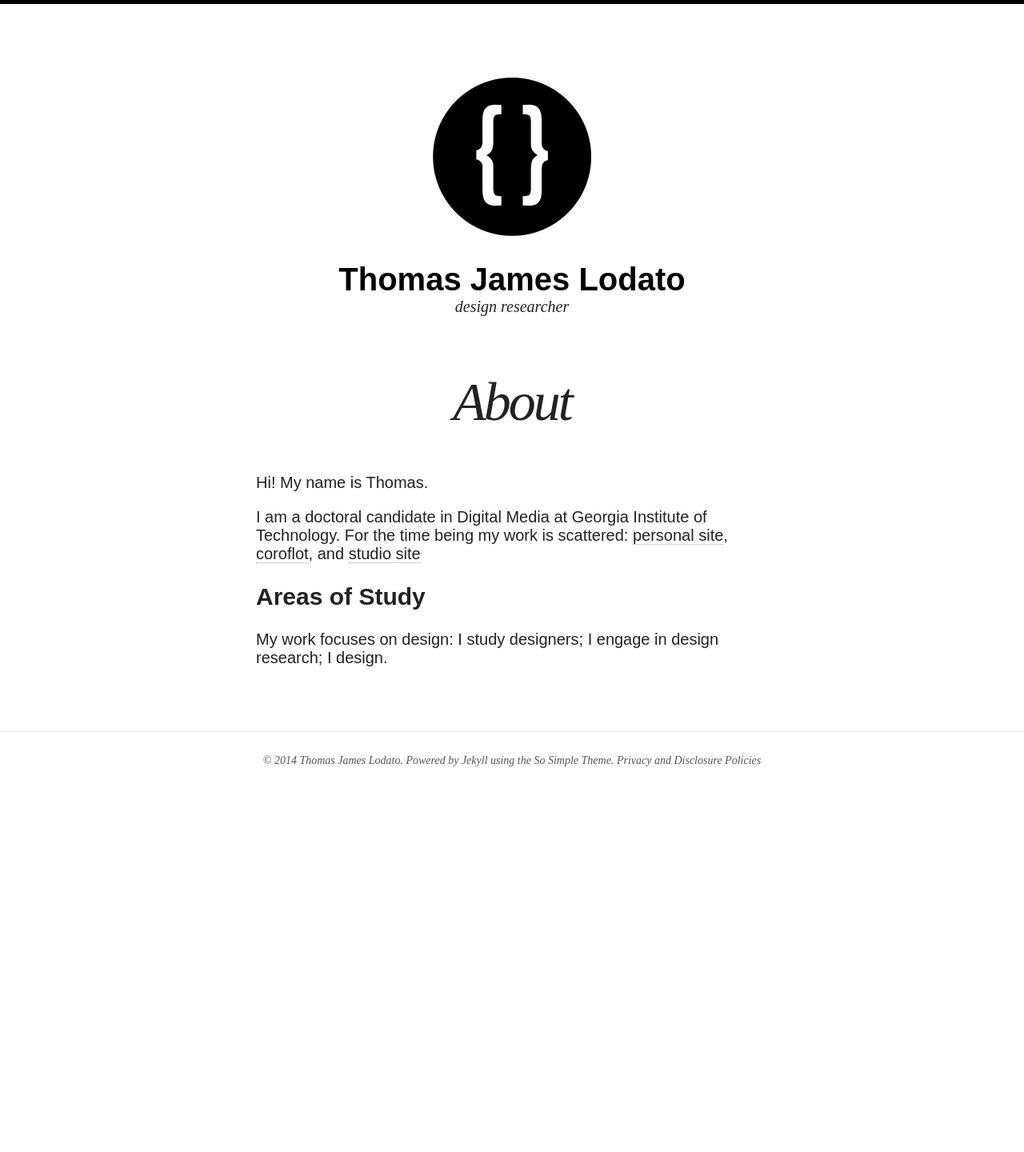
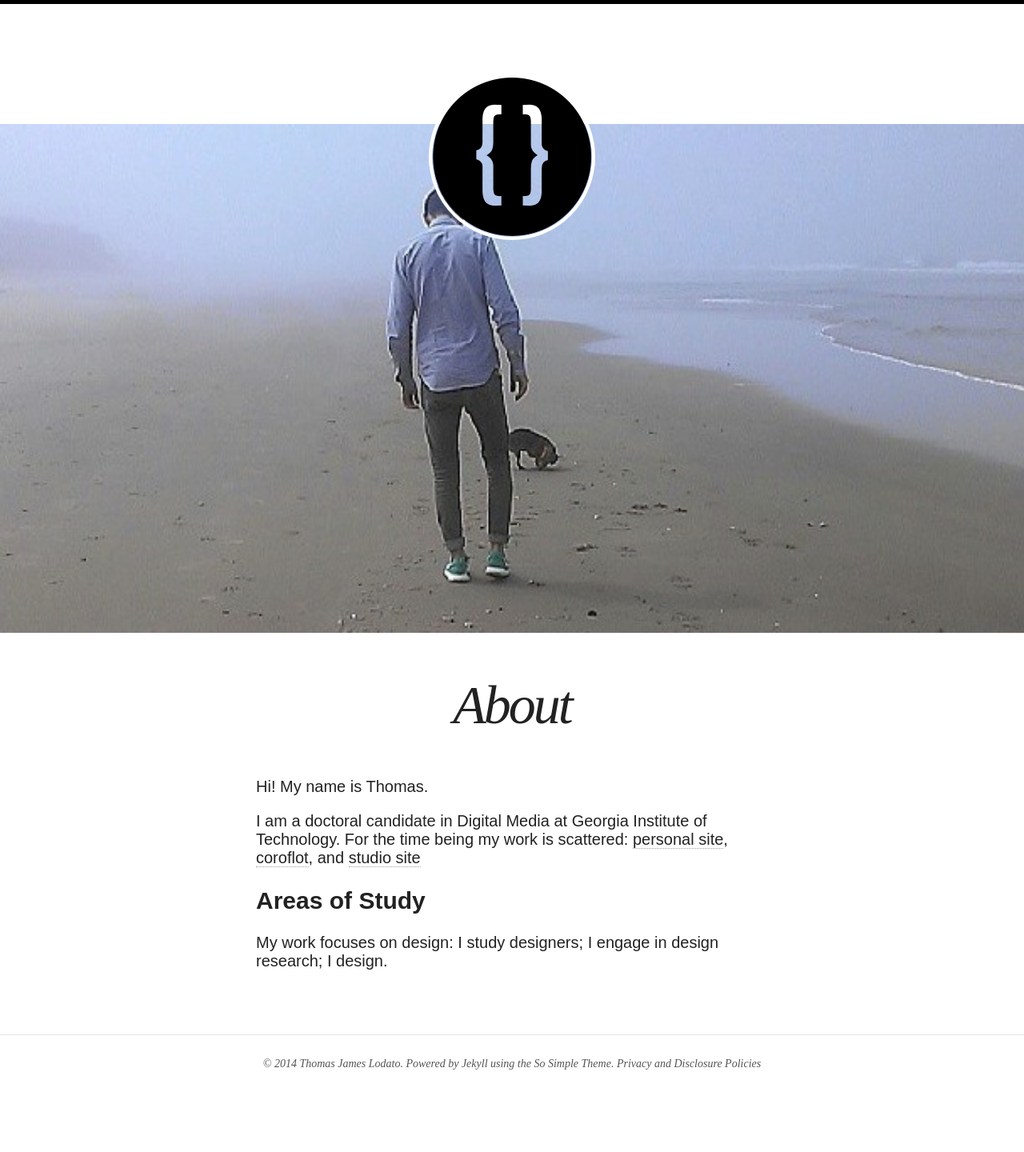
Before and after one commit to deathpillow/deathpillow.github.io, a Jekyll site: the page built from about.md, in a window 1280 px wide. Shown: the whole page at 80% size. Built offline with Jekyll 4.4.1, drawn with Linux system fonts in a browser that asks for light colours; nearby versions of some CDN libraries; before the commit the page ends 1061 px from its top, so only the background shows below that; part of the change alters nothing that is shown.

Commit message:
about adjust

```diff
--- a/_config.yml
+++ b/_config.yml
@@ -36,8 +36,8 @@ links:
     url: /about/
   - title: Thoughts
     url: /thoughts/
-  #- title: Portfolio
-    #url: /portfolio/
+  - title: Portfolio
+    url: /portfolio/
   #- title: Theme Setup
     #url: /theme-setup/
   #- title: Made Mistakes
--- a/about.md
+++ b/about.md
@@ -4,6 +4,10 @@ permalink: /about/
 title: About
 tags: [about, Thomas James Lodato]
 modified: 2014-03-17
+image:
+  feature: ./about/metoo.jpg
+  credit:
+  creditlink:
 ---
 Hi! My name is Thomas.
 
```
Also changed, not shown: images/about/me.jpg (added), images/about/metoo.jpg (added).
